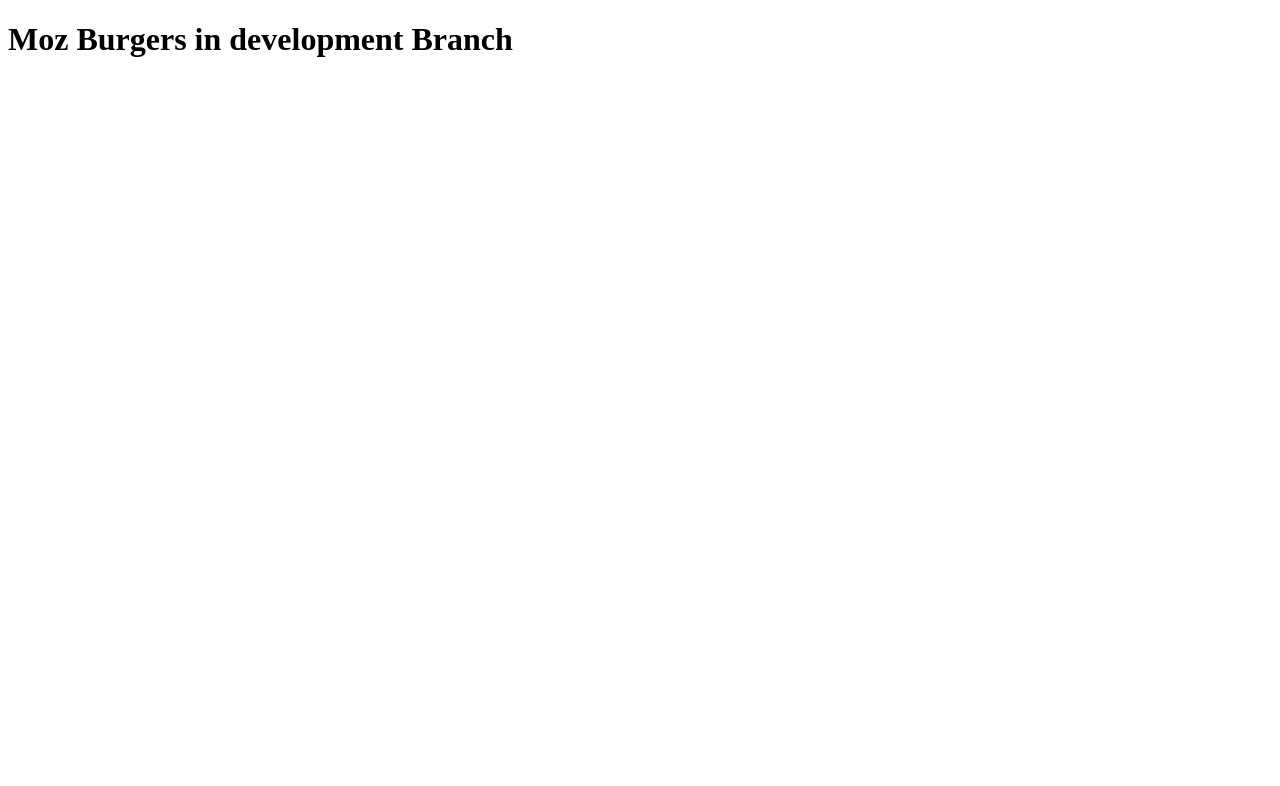
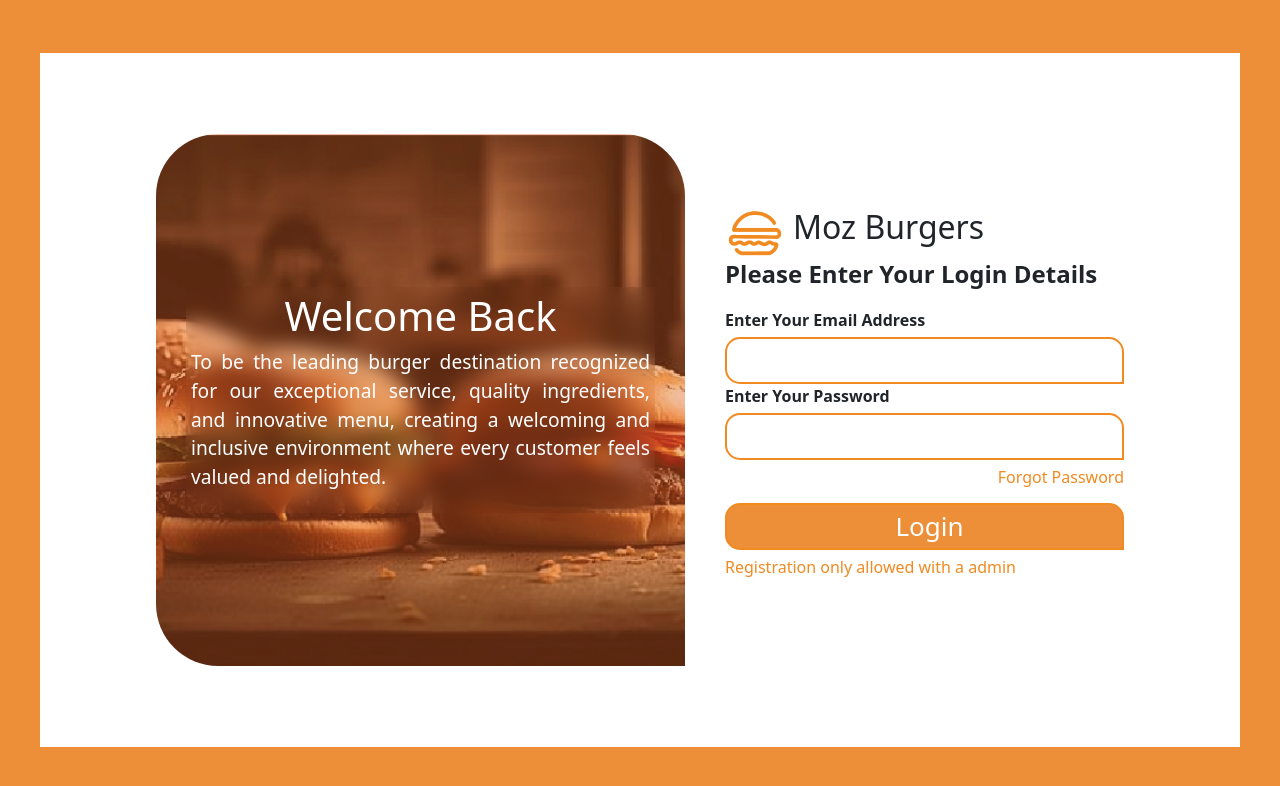
Before and after one commit to shehanm95/MozBurgers.com, a plain HTML site: page index.html in a window 1280 px wide. Drawn offline with nearby package versions, Linux system fonts and the light colour scheme.

Commit message:
login page Finished

```diff
--- /dev/null
+++ b/css/main.css
@@ -0,0 +1,50 @@
+* {
+    margin: 0;
+    padding: 0;
+    box-sizing: border-box;
+    /* font-family: Arial, Helvetica, sans-serif; */
+}
+
+:root {
+    --orangePrimary: #ED8E38;
+    --orangeFontColor: #F08A21;
+    --lightFont: white;
+
+}
+
+.orangeFont {
+    color: var(--orangeFontColor);
+}
+
+.flex {
+    display: flex;
+}
+
+.column {
+    flex-direction: column;
+}
+
+.center {
+    justify-content: center;
+    align-items: center;
+}
+
+.align-center {
+    align-items: center;
+}
+
+.justify-center {
+    justify-content: center;
+}
+
+.block {
+    display: block;
+}
+
+.inline-block {
+    display: inline-block;
+}
+
+.check {
+    border: solid red 2px;
+}
--- a/index.html
+++ b/index.html
@@ -5,10 +5,132 @@
     <meta charset="UTF-8">
     <meta name="viewport" content="width=device-width, initial-scale=1.0">
     <title>Moz Burgers</title>
+    <link rel="stylesheet" href="css/main.css">
+    <link href="https://cdn.jsdelivr.net/npm/bootstrap@5.0.2/dist/css/bootstrap.min.css" rel="stylesheet"
+        integrity="sha384-EVSTQN3/azprG1Anm3QDgpJLIm9Nao0Yz1ztcQTwFspd3yD65VohhpuuCOmLASjC" crossorigin="anonymous">
+
 </head>
 
-<body>
-    <h1>Moz Burgers in development Branch</h1>
+<body class="loginBack flex center">
+    <div class="loginCard flex center">
+        <div class="loginImgHolder flex center">
+            <div class="text flex center column">
+                <h1>Welcome Back</h1>
+                <p>To be the leading burger destination recognized for our exceptional service, quality ingredients, and
+                    innovative menu, creating a welcoming and inclusive environment where every customer feels valued
+                    and
+                    delighted.</p>
+            </div>
+        </div>
+
+
+        <div class="loginForm">
+            <div class="logoArea flex align-center">
+                <div class="logo me-2"></div>
+                <h2>Moz Burgers</h2>
+            </div>
+            <p class="fs-4">Please Enter Your Login Details</p>
+
+            <div class="formField">
+                <p>Enter Your Email Address</p>
+                <input type="text">
+                <div class="formField">
+                    <p>Enter Your Password</p>
+                    <input type="password">
+                </div>
+                <h6 class="float-end mt-2 mb-3 orangeFont">Forgot Password</h6>
+
+                <input type="button" class="mozButton" value="Login">
+                <h6 class="mt-2 orangeFont">Registration only allowed with a admin</h6>
+            </div>
+
+        </div>
 </body>
+<style>
+    .loginBack {
+        background-color: var(--orangePrimary);
+        height: 100vh;
+        width: 100%;
+    }
+
+    .loginCard {
+        background-color: white;
+        height: 694px;
+        width: min(1200px, 100%);
+    }
+
+    .loginImgHolder {
+        background-image: url(images/login/loginImage.png);
+        background-position: center;
+        background-size: cover;
+        width: 529px;
+        height: 532px;
+        border-radius: 62px 62px 0px 62px;
+        color: var(--lightFont);
+        padding: 30px;
+        margin-right: 40px;
+
+    }
+
+    .loginImgHolder .text p {
+        font-size: larger;
+        text-align: justify;
+    }
+
+    .loginImgHolder .text {
+        backdrop-filter: blur(10px);
+        padding: 5px;
+    }
+
+    @media (max-width: 1100px) {
+        .loginImgHolder {
+            display: none;
+        }
+    }
+
+    .loginForm {
+        width: min(100%, 399px);
+        height: 385px;
+        font-weight: 600;
+    }
+
+    .logo {
+        background-image: url(images/login/logo.png);
+        height: 48px;
+        width: 60px;
+        background-size: cover;
+    }
+
+    .formField input {
+        width: 100%;
+        border: solid 2.5px var(--orangeFontColor);
+        height: 47px;
+        border-radius: 15px 15px 0 15px;
+        margin-top: 0;
+        padding-left: 10px;
+        color: var(--orangeFontColor);
+    }
+
+    .formField input:focus {
+        border: solid 2.5px var(--orangeFontColor);
+        outline: none;
+    }
+
+    .mozButton {
+        background-color: var(--orangePrimary);
+        color: var(--lightFont) !important;
+        font-size: 26px;
+    }
+
+
+    .formField p {
+
+        margin-bottom: 0;
+        padding-bottom: 5px;
+    }
+</style>
+<script src="https://cdn.jsdelivr.net/npm/bootstrap@5.0.2/dist/js/bootstrap.bundle.min.js"
+    integrity="sha384-MrcW6ZMFYlzcLA8Nl+NtUVF0sA7MsXsP1UyJoMp4YLEuNSfAP+JcXn/tWtIaxVXM"
+    crossorigin="anonymous"></script>
 
 </html>
```
Also changed, not shown: images/login/loginImage.png (added), images/login/loginImageO.png (added), images/login/logo.png (added).
